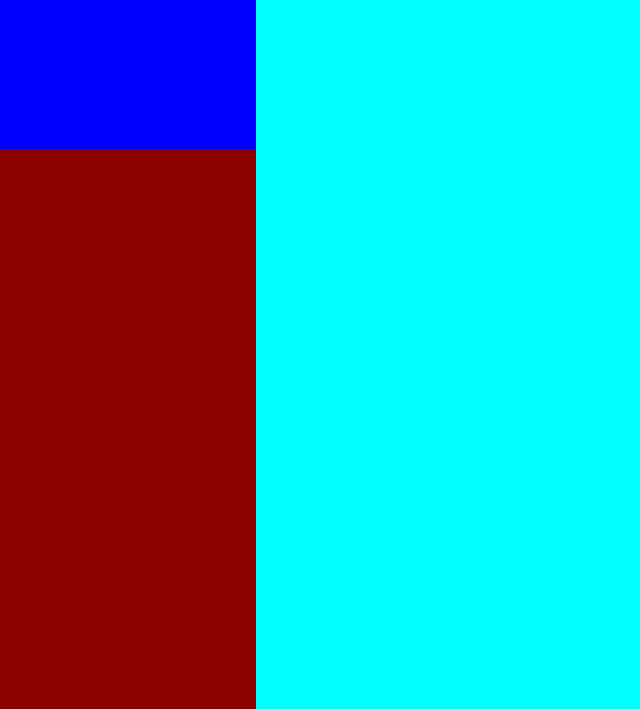
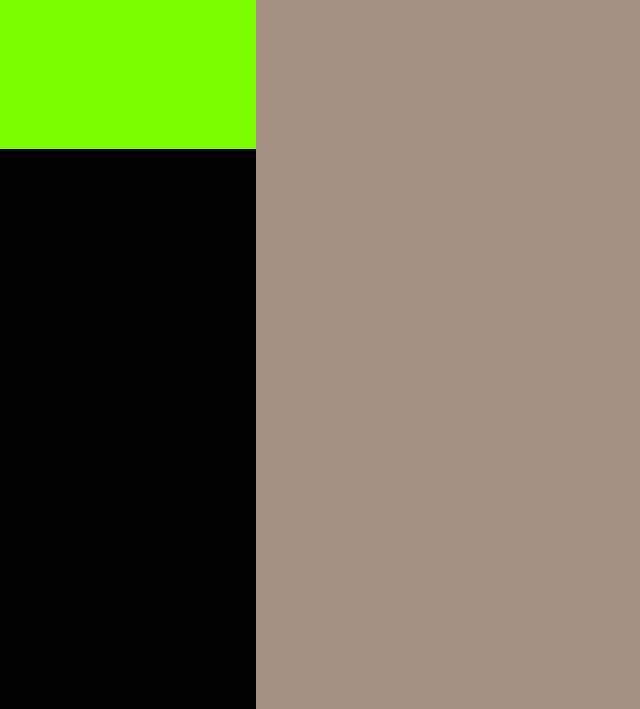
Before and after one commit to LazyCentaur/my-web, a plain HTML site: page index.html in a window 1280 px wide. Shown: the part 91-800 px from the top of the page, without its empty margins (0-640 px from the left). Drawn offline with Linux system fonts and the light colour scheme.

Commit message:
Cambiamos colores

```diff
--- a/styles/styles.css
+++ b/styles/styles.css
@@ -1,5 +1,5 @@
 body{
-    background: darkred;
+    background: black;
     color: white;
     display: flex;
     flex-direction: row;
@@ -12,11 +12,11 @@ header{
     min-width: 200px;
     height: 30vh;
     min-height: 200px;
-    background: blue;
+    background: lawngreen;
 }
 
 #content{
     width: 80%;
     height: 100vh;
-    background: aqua;
+    background: #a49184;
 }
```
